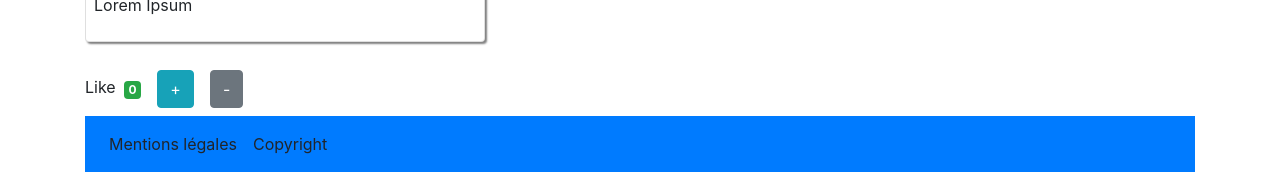
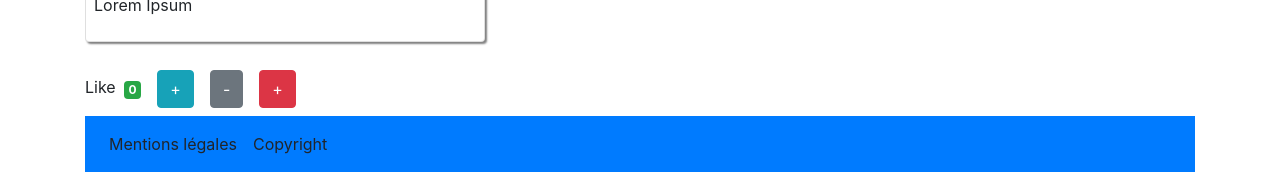
Before and after one commit to webdevproformation/react-j2-juin2020, a React (Create React App) app: page / in a window 1280 px wide. Shown: the part 396-570 px from the top of the page. Built offline with nearby package versions, Linux system fonts and the light colour scheme.

Commit message:
like avec questions

```diff
--- a/src/Like.jsx
+++ b/src/Like.jsx
@@ -18,18 +18,25 @@ class Like extends Component {
         //console.log(this.state);
         // utiliser une méthode de Component qui va modifier la valeur de count
         // this.setState() // 1 argument 1 objet
+        if (this.state.count < 10) {
             this.setState({
                 count: this.state.count + 1
             });
+        }
+
+
         // dès le state est modifié via la méthode this.setState() => React va automatiquement
         // mettre à jour le render
     }
     // utilisé la méthode .bind() lors de l'appel de la fonction pour éviter d'avoir une perte de contexte du mot clé this
     add2() {
         console.log(this.state);
+        if (this.state.count > 0) {
             this.setState({
                 count: this.state.count - 1
             });
+        }
+
     }
     render() {
         return (
@@ -38,6 +45,7 @@ class Like extends Component {
                 <span className="m-2 badge badge-success">{this.state.count}</span>
                 <button className="btn btn-info m-2" onClick={this.add}>+</button>
                 <button className="btn btn-secondary m-2" onClick={this.add2.bind(this)}>-</button>
+                <button className="btn btn-danger m-2" onMouseOver={this.add}>+</button>
             </div>
         );
     }
```
Lines whose indentation alone changed are shown as unchanged.
